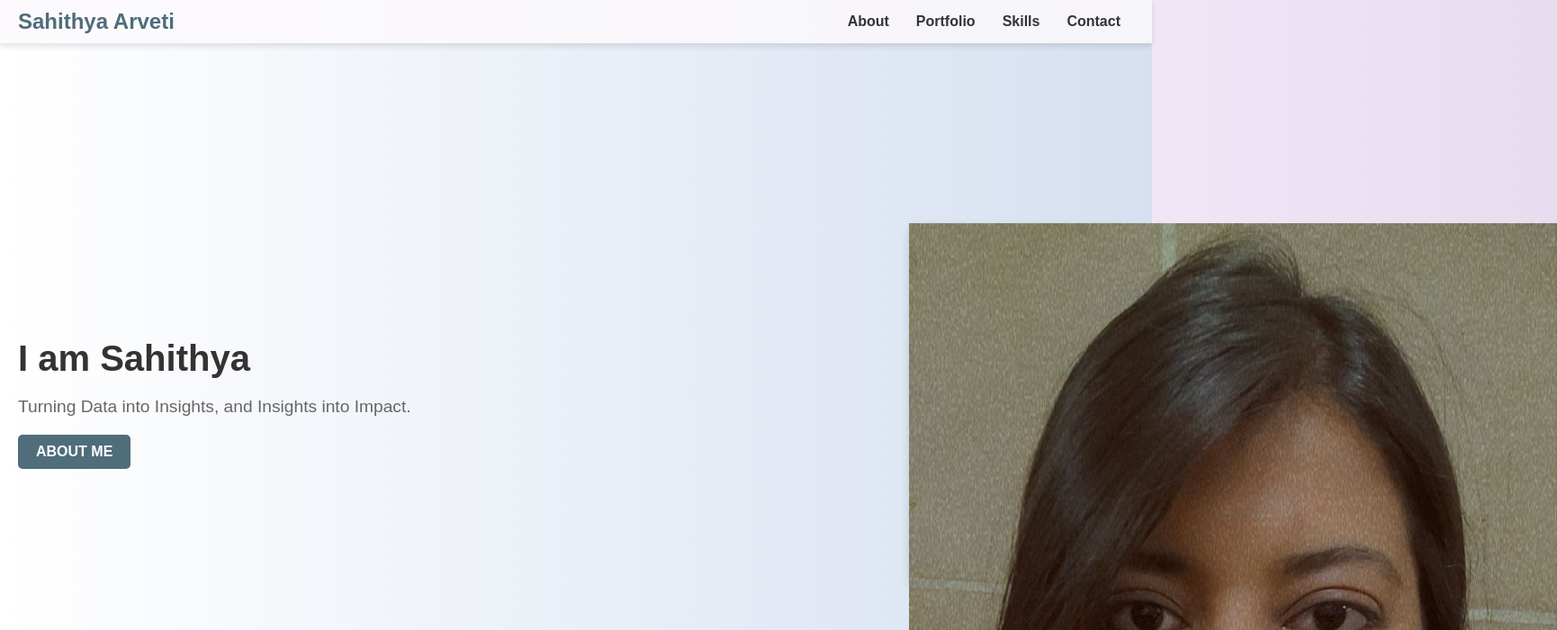
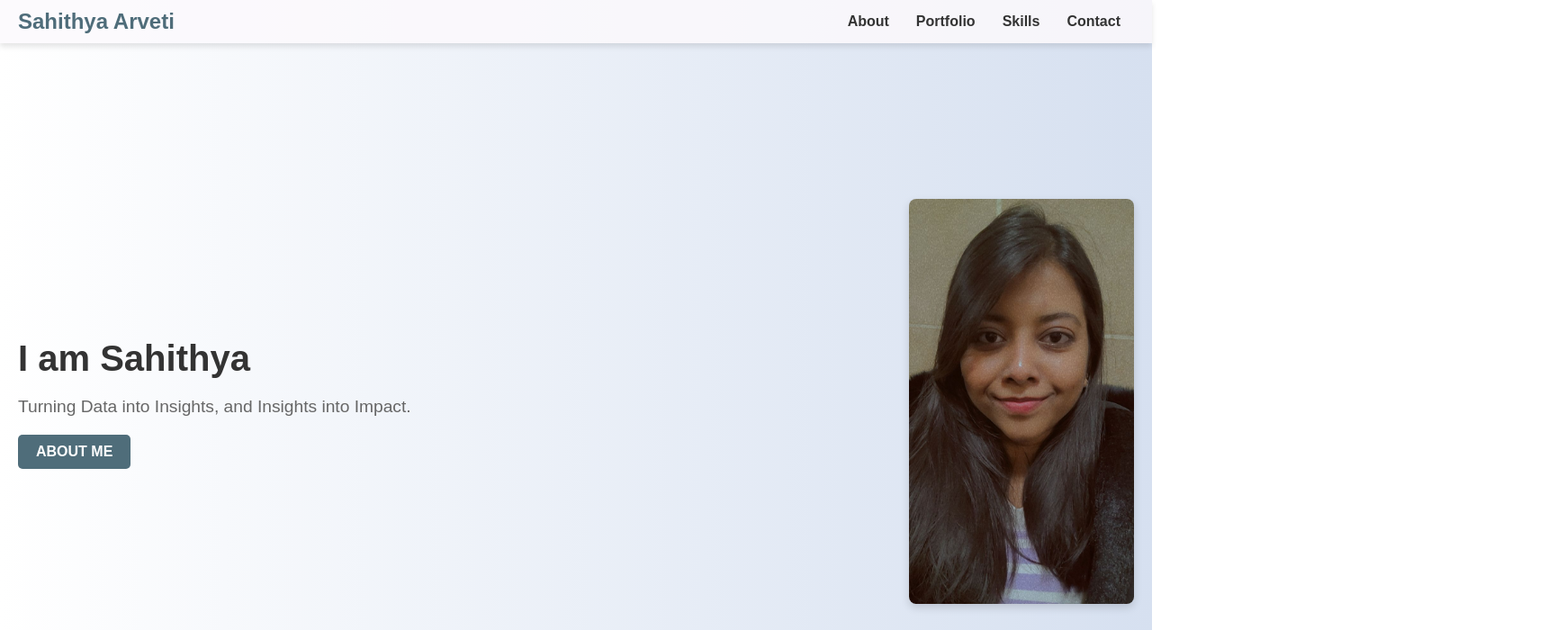
Before and after one commit to SAHITHYA21/sahithya-portfolio, a plain HTML site: page index.html in a window 1280 px wide. Shown: the top 700 px of the page at 90% size, 1730 px wide, since content can reach past the window. Drawn offline with Linux system fonts and the light colour scheme.

Commit message:
Update index.html

```diff
--- a/index.html
+++ b/index.html
@@ -87,15 +87,13 @@
         .hero-text a:hover {
             background-color: #3c5064; /* Darker shade for hover */
         }
-        .hero-image {
-        width: 250px;
-        height: 400px;
-        object-fit: cover;
-        border-radius: 8px; /* Square shape */
-        box-shadow: 0 4px 10px rgba(0, 0, 0, 0.15); /* Soft shadow */
-        margin-left: 30px; /* Move the image 30px to the left */
+        .hero-image img {
+            width: 250px;
+            height: 450px;
+            object-fit: cover;
+            border-radius: 8px; /* Square shape */
+            box-shadow: 0 4px 10px rgba(0, 0, 0, 0.15); /* Soft shadow */
         }
-
 
         /* Section Styles */
         section {
```
